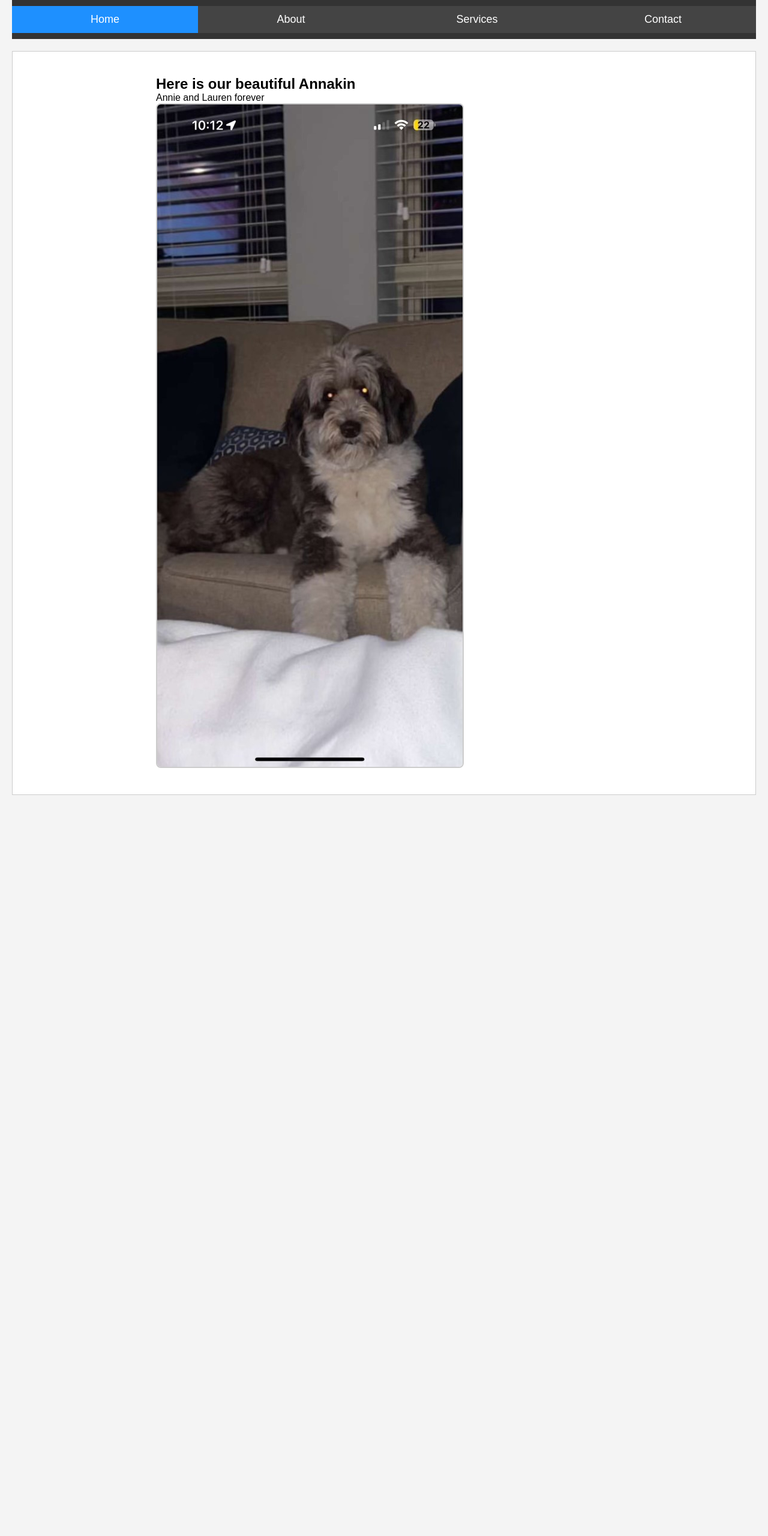
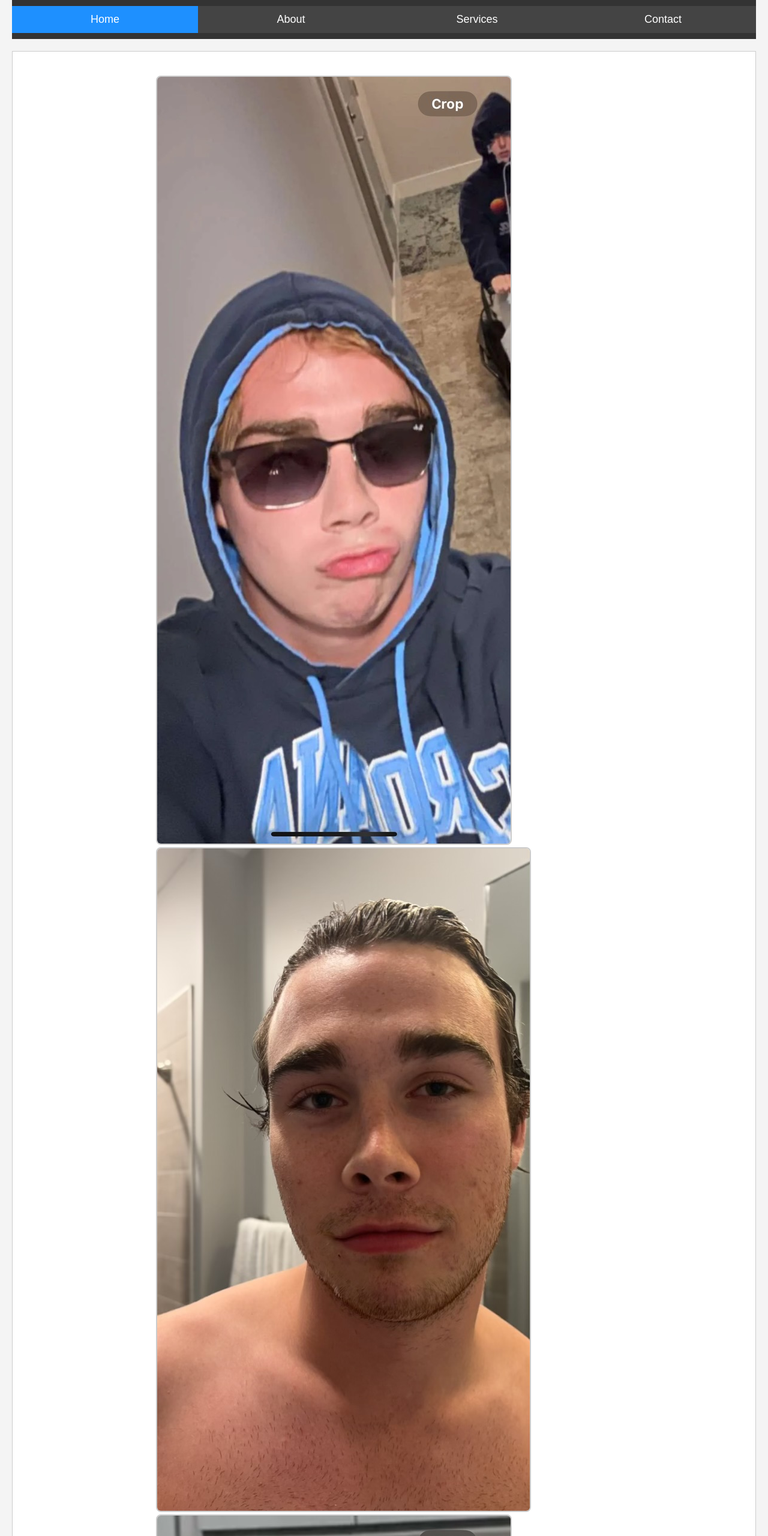
Before and after one commit to Lauuren/Lauuren.github.io-Website, a plain HTML site: page index.html in a window 1280 px wide. Shown: the part 220-2780 px from the top of the page at 60% size. Before the commit the page ends 1565 px from the top, so only its background shows below. Drawn offline with Linux system fonts and the light colour scheme.

Commit message:
adding jack and kayleigh

```diff
--- a/index.html
+++ b/index.html
@@ -8,7 +8,7 @@
 </head>
 <body>
     <div class="banner">
-        <h1>furryzkankz</h1>
+        <h1>I'm watching you</h1>
     </div>
 
     <!-- Tab Bar -->
@@ -22,9 +22,10 @@
     <!-- Tab Content -->
     <div class="tab-content">
         <div class="tab-panel active" id="home">
-            <h2>Here is our beautiful Annakin</h2>
-            <p>Annie and Lauren forever</p>
-            <img src="images/ANNIE.jpg" alt="Description of the image" class="my-image">
+            <img src="images/jack1.jpg" alt="Description of the image" class="my-image">
+            <img src="images/jack2.jpg" alt="Description of the image" class="my-image1">
+            <img src="images/kayleigh1.jpg" alt="Description of the image" class="my-image2">
+            <img src="images/kayleigh2.jpg" alt="Description of the image" class="my-image3">
         </div>
         <div class="tab-panel" id="about">
             <h2>About Us</h2>
--- a/style.css
+++ b/style.css
@@ -85,6 +85,26 @@ body {
     border: 2px solid #ccc;
     border-radius: 8px;
   }
+  .my-image1 {
+    max-width: 100%;
+    height: auto;
+    border: 2px solid #ccc;
+    border-radius: 8px;
+  }
+
+  .my-image2 {
+    max-width: 100%;
+    height: auto;
+    border: 2px solid #ccc;
+    border-radius: 8px;
+  }
+
+  .my-image3 {
+    max-width: 100%;
+    height: auto;
+    border: 2px solid #ccc;
+    border-radius: 8px;
+  }
 
   /* For screens larger than 1024px (desktops) */
 @media screen and (min-width: 1024px) {
```
Also changed, not shown: images/jack1.jpg (added), images/jack2.jpg (added), images/kayleigh1.jpg (added), images/kayleigh2.jpg (added).
